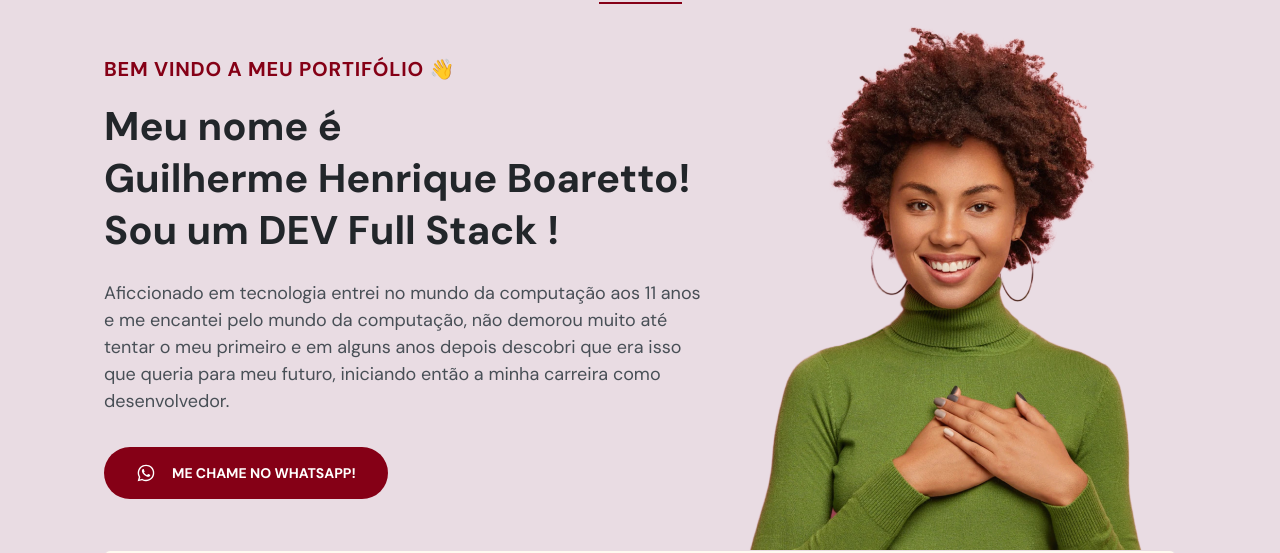
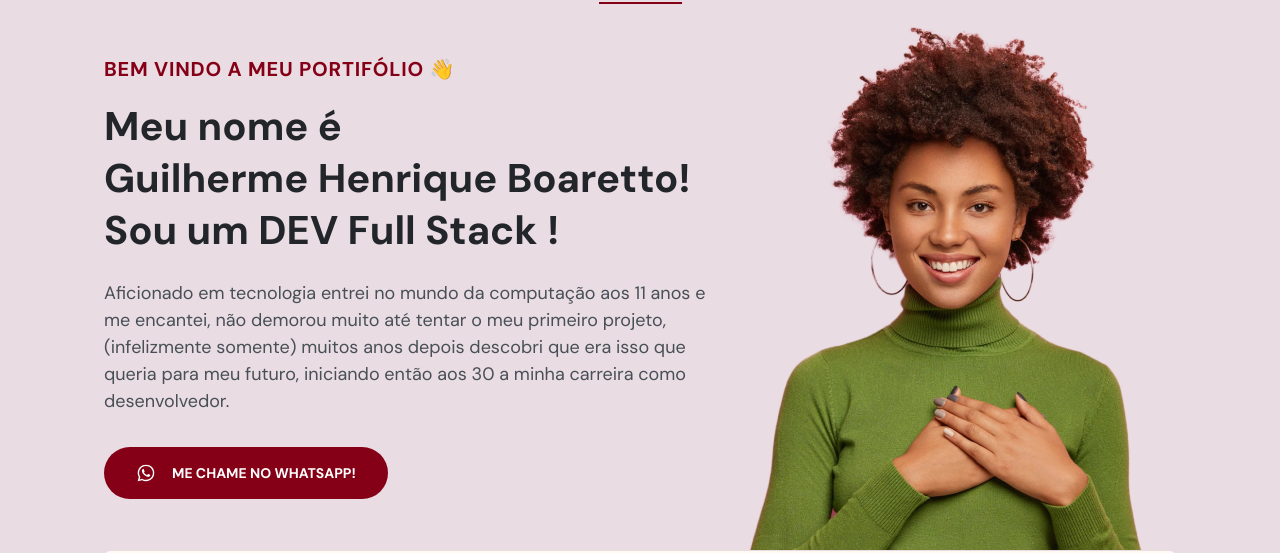
Before and after one commit to GuiiHtto/portifolio, a plain HTML site: page index.html in a window 1280 px wide. Shown: the part 69-622 px from the top of the page. Drawn offline with nearby package versions, Linux system fonts and the light colour scheme.

Commit message:
atualizacao-08-07-2022

```diff
--- a/index.html
+++ b/index.html
@@ -288,11 +288,11 @@
 
           <div class="content">
             <p>
-              Aficcionado em tecnologia entrei no mundo da computação aos 11
-              anos e me encantei pelo mundo da computação, não demorou muito até
-              tentar o meu primeiro e em alguns anos depois descobri que era
-              isso que queria para meu futuro, iniciando então a minha carreira
-              como desenvolvedor.
+              Aficionado em tecnologia entrei no mundo da computação aos 11 anos
+              e me encantei, não demorou muito até tentar o meu primeiro
+              projeto, (infelizmente somente) muitos anos depois descobri que
+              era isso que queria para meu futuro, iniciando então aos 30 a
+              minha carreira como desenvolvedor.
             </p>
             <a class="button" href="#contact">
               <svg
```
